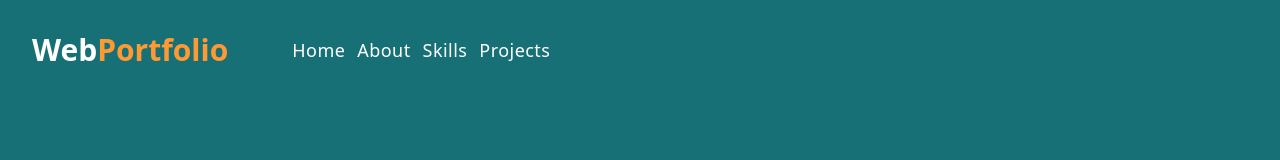
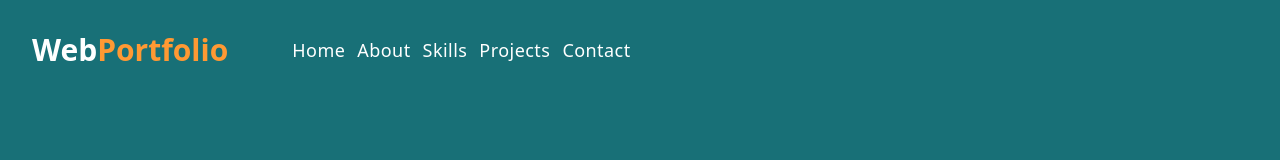
Before and after one commit to misiek869/portfolio_tailwind, a React app: page / in a window 1280 px wide. Shown: the top 160 px of the page. Built offline with nearby package versions, Linux system fonts and the light colour scheme; the HTML template or start-up script is replaced by a standard one.

Commit message:
add link to contact

```diff
--- a/src/data.jsx
+++ b/src/data.jsx
@@ -6,6 +6,7 @@ export const links = [
 	{ id: nanoid(), href: '#about', text: 'about' },
 	{ id: nanoid(), href: '#skills', text: 'skills' },
 	{ id: nanoid(), href: '#projects', text: 'projects' },
+	{ id: nanoid(), href: '#contact', text: 'contact' },
 ]
 
 export const skills = [
```
